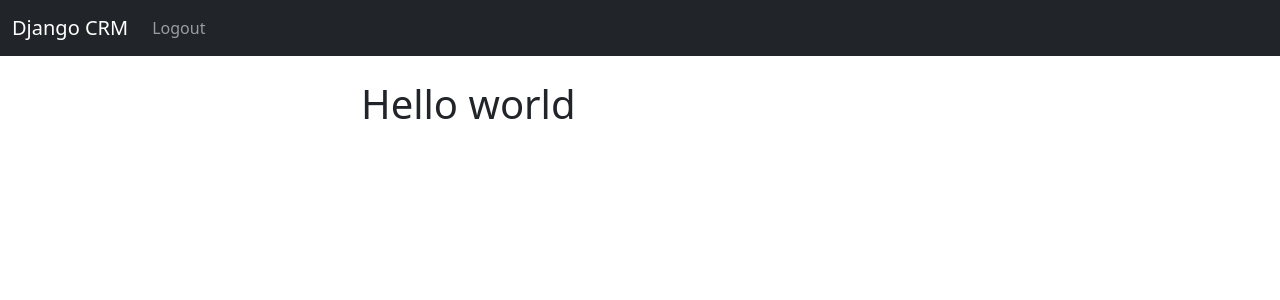
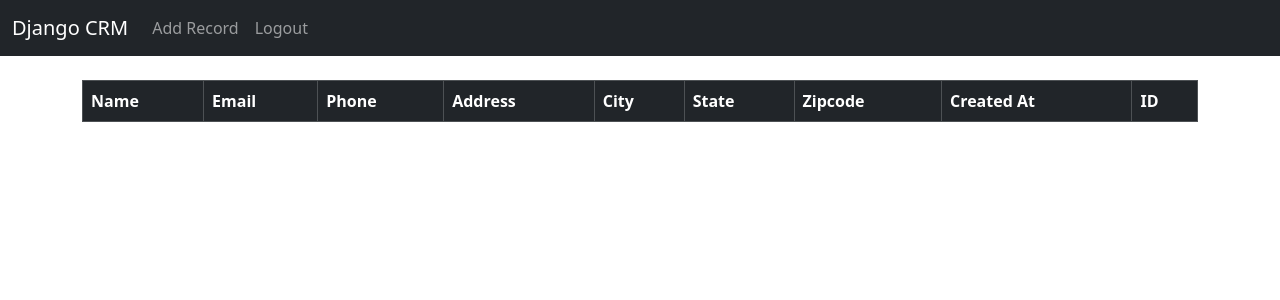
Before and after one commit to Ravikalakoti/CRM-App, a Django app: page / in a window 1280 px wide. Shown: the top 300 px of the page. Run offline with Django 4.2, Linux system fonts and the light colour scheme; a user stored in the database is signed in; lists and menus that the app fills with data are empty.

Commit message:
user registartion feature added

```diff
--- a/dcrm/website/templates/home.html
+++ b/dcrm/website/templates/home.html
@@ -2,30 +2,75 @@
 
 {% block content %}
 
-<div class="col-md-6 offset-md-3">
+
 
 {% if user.is_authenticated %}
-<h1>Hello world</h1>
 
-{% else %}
 
-<h1>Login</h1>
-</br>
-<form method="post" action="{% url 'home' %}">
-	{% csrf_token %}
-	<form>
-	  <div class="mb-3">
-	    <input type="text" class="form-control" name="username", placeholder="Username" required>
-	  </div>
-	  <div class="mb-3">
-	    <input type="password" class="form-control" name="password" placeholder="Password" required>
-	  </div>
-	  <button type="submit" class="btn btn-secondary">Login</button>
-	</form>
-</form>
-</div>
+<table class="table table-striped table-hover table-bordered">
+  <thead class="table-dark">
+    <tr>
+      <th scope="col">Name</th>
+      <th scope="col">Email</th>
+      <th scope="col">Phone</th>
+      <th scope="col">Address</th>
+      <th scope="col">City</th>
+      <th scope="col">State</th>
+      <th scope="col">Zipcode</th>
+      <th scope="col">Created At</th>
+      <th scope="col">ID</th>
+    </tr>
+  </thead>
+  <tbody>
+
+{% if records %}
+	{% for record in records %}
+		<tr>
+			<td>{{ record.first_name }} {{ record.last_name }}</td>
+			<td>{{ record.email }}</td>
+			<td>{{ record.phone }}</td>
+			<td>{{ record.address }}</td>
+			<td>{{ record.city }}</td>
+			<td>{{ record.state }}</td>
+			<td>{{ record.zipcode }}</td>
+			<td>{{ record.created_at }}</td>
+			<td><a href="{% url 'record' record.id %}">{{ record.id }}</a></td>
+		</tr>
+	{% endfor %}
 
 {% endif %}
 
 
+	  </tbody>
+	</table>
+
+
+
+
+
+{% else %}
+
+<div class="col-md-6 offset-md-3">
+<h1>Login</h1>
+<br/>
+
+<form method="POST" action="{% url 'home' %}">
+	{% csrf_token %}
+
+  <div class="mb-3">
+    <input type="text" class="form-control" name="username", placeholder="Username" required>
+
+  </div><br/>
+  <div class="mb-3">
+    <input type="password" class="form-control" name="password", placeholder="Password" required>
+  </div>
+  <br/>
+  <button type="submit" class="btn btn-secondary">Login</button>
+
+</form>
+
+
+
+{% endif %}
+
 {% endblock %}
--- a/dcrm/website/templates/navbar.html
+++ b/dcrm/website/templates/navbar.html
@@ -6,16 +6,27 @@
     </button>
     <div class="collapse navbar-collapse" id="navbarSupportedContent">
       <ul class="navbar-nav me-auto mb-2 mb-lg-0">
+
         {% if user.is_authenticated %}
+        <li class="nav-item">
+          <a class="nav-link" href="{% url 'add_record' %}">Add Record</a>
+        </li>
         <li class="nav-item">
           <a class="nav-link" href="{% url 'logout' %}">Logout</a>
         </li>
+
         {% else %}
+        <li class="nav-item">
+          <a class="nav-link" href="{% url 'register' %}">Register</a>
+        </li>
         <li class="nav-item">
           <a class="nav-link" href="{% url 'home' %}">Login</a>
         </li>
         {% endif %}
+
+
       </ul>
+
     </div>
   </div>
 </nav>
--- a/dcrm/website/urls.py
+++ b/dcrm/website/urls.py
@@ -3,6 +3,6 @@ from . import views
 
 urlpatterns = [
     path("", views.home, name='home'),
-    # path("login/", views.login_user, name='login'),
     path("logout/", views.logout_user, name='logout'),
+    path("register/", views.register_user, name='register'),
 ]
--- a/dcrm/website/views.py
+++ b/dcrm/website/views.py
@@ -1,6 +1,7 @@
 from django.shortcuts import render, redirect
 from django.contrib.auth import authenticate, login, logout
 from django.contrib import messages
+from .forms import SignUpForm
 
 
 def home(request):
@@ -24,3 +25,21 @@ def logout_user(request):
 	logout(request)
 	messages.success(request, 'You have been Logged Out.....')
 	return redirect('home')
+
+
+def register_user(request):
+	if request.method == 'POST':
+		form = SignUpForm(request.POST)
+		if form.is_valid():
+			form.save()
+			username = form.cleaned_data['username']
+			password = form.cleaned_data['password1']
+			user = authenticate(username=username, password=password)
+			login(request, user)
+			messages.success(request, "You Have Successfully Registered! Welcome!")
+			return redirect('home')
+	else:
+		form = SignUpForm()
+		return render(request, 'register.html', {'form':form})
+
+	return render(request, 'register.html', {'form':form})
```
Also changed, not shown: dcrm/website/forms.py (added, +32 -0 lines), dcrm/website/templates/register.html (added, +31 -0 lines), dcrm/db.sqlite3, dcrm/website/templates/add_record.html (added).
